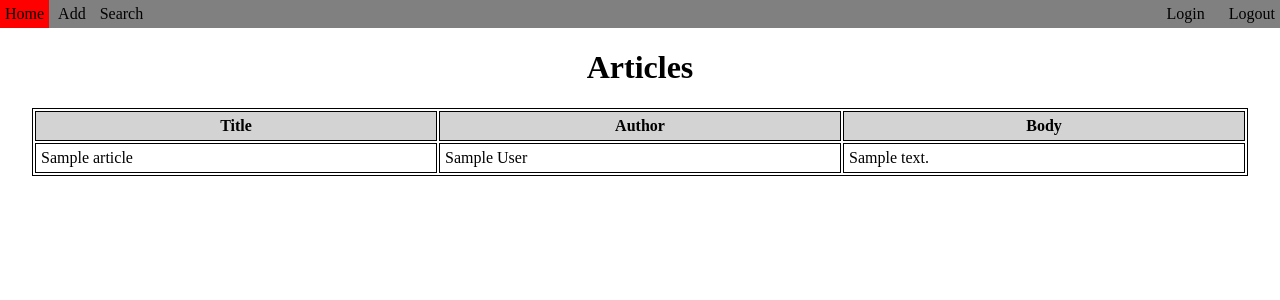
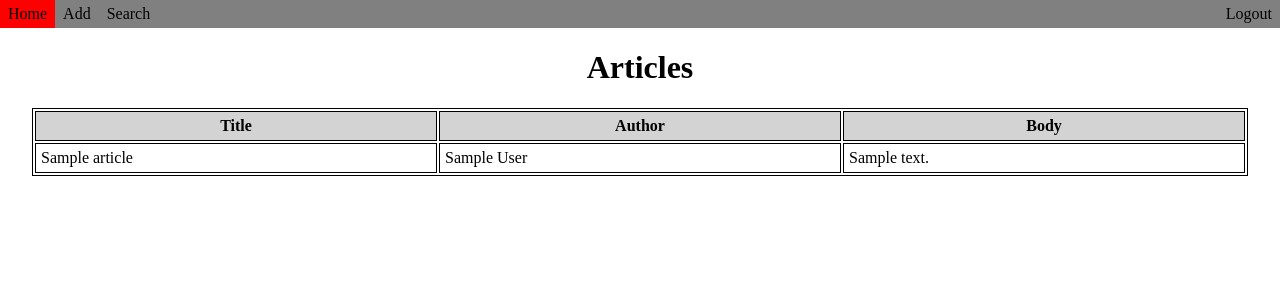
Before and after one commit to cooljohnny3/db-program, a Node server app: page / in a window 1280 px wide. Shown: the top 300 px of the page. Run offline with Node 20, Linux system fonts and the light colour scheme; the visitor is signed in with stand-in values (Sample User, id 1); tables that the repository leaves empty hold one stand-in row (values such as "Sample post").

Commit message:
Some changes

```diff
--- a/db-server/initilzedb.sql
+++ b/db-server/initilzedb.sql
@@ -1,5 +1,6 @@
 USE mysql;
-GRANT ALL PRIVILEGES ON *.* TO 'serveruser'@'localhost' IDENTIFIED BY 'password';
+CREATE USER 'serveruser'@'localhost' IDENTIFIED BY 'password';
+GRANT ALL PRIVILEGES ON *.* TO 'serveruser'@'localhost';
 
 CREATE DATABASE articles;
 USE articles;
@@ -19,3 +20,5 @@ CREATE TABLE users (
     pass TEXT,
     PRIMARY KEY (id)
 );
+
+INSERT INTO users (username, pass) VALUES ('admin', '$2a$10$9e0MGdsiL4XYhfkAg717ROCWDeUzRofPTvLDqYdVIglRmH7Ku3iZ6');
--- a/db-server/src/app.js
+++ b/db-server/src/app.js
@@ -61,12 +61,11 @@ app.get('/', (req, res) => {
 
 app.get('/register', requireLogin, (req, res) => {
     res.render('register', {user: req.session.user});
-
 })
 
 // TODO: add checking for user which already exists
 // TODO: Password confirmation check.  Do in page js
-app.post('/register', (req, res) => {
+app.post('/register', requireLogin, (req, res) => {
     let userData = {
         username: req.body.username,
         pass: req.body.pass
@@ -127,7 +126,7 @@ app.get('/add', requireLogin, (req, res) => {
     res.render('add', {user: req.session.user});
 })
 
-app.post('/add', (req, res) => {
+app.post('/add', requireLogin, (req, res) => {
     let userData = {
         title: req.body.title,
         author: req.body.author,
@@ -137,7 +136,7 @@ app.post('/add', (req, res) => {
     setTimeout(() => res.redirect('/'), 1000);
 })
 
-app.get('/search', requireLogin, (req, res) => {
+app.get('/search', (req, res) => {
     res.render('search', {user: req.session.user});
 })
 
@@ -173,7 +172,7 @@ app.get('/edit', requireLogin, (req, res) => {
     });
 })
 
-app.post('/edit', (req, res) => {
+app.post('/edit', requireLogin, (req, res) => {
     article_pool.query('UPDATE articles SET title=?, author=?, body=? WHERE id='+req.body.id, [req.body.title, req.body.author, req.body.body], console.log('Updating article'));
     setTimeout(() => res.redirect('/'), 1000);
 })
--- a/db-server/src/public/css/index.css
+++ b/db-server/src/public/css/index.css
@@ -19,17 +19,19 @@ nav ul {
     list-style: none;
     padding: 0;
     margin: 0;
+    overflow: hidden
 }
 
 nav li {
-    display: inline-block;
-    padding: 5px;
+    float: left;
 }
 
 nav a {
-    font-size: 16px;
+    display: block;
+    color: black;
+    text-align: center;
+    padding: 5px 8px;
     text-decoration: none;
-    color: black;
 }
 
 nav li:hover {
--- a/db-server/src/views/header.ejs
+++ b/db-server/src/views/header.ejs
@@ -19,8 +19,9 @@
                     <li><%= user.username %></li>
                     <li><a href="/logout">Logout</a></li>
                 </div>
-            <% } else %>
+            <% } else { %>
                 <li class="username"><a href="/login">Login</a></li>
+            <% } %>
         </ul>
     </nav>
     <div class="container">
```
Also changed, not shown: 1 other file.
